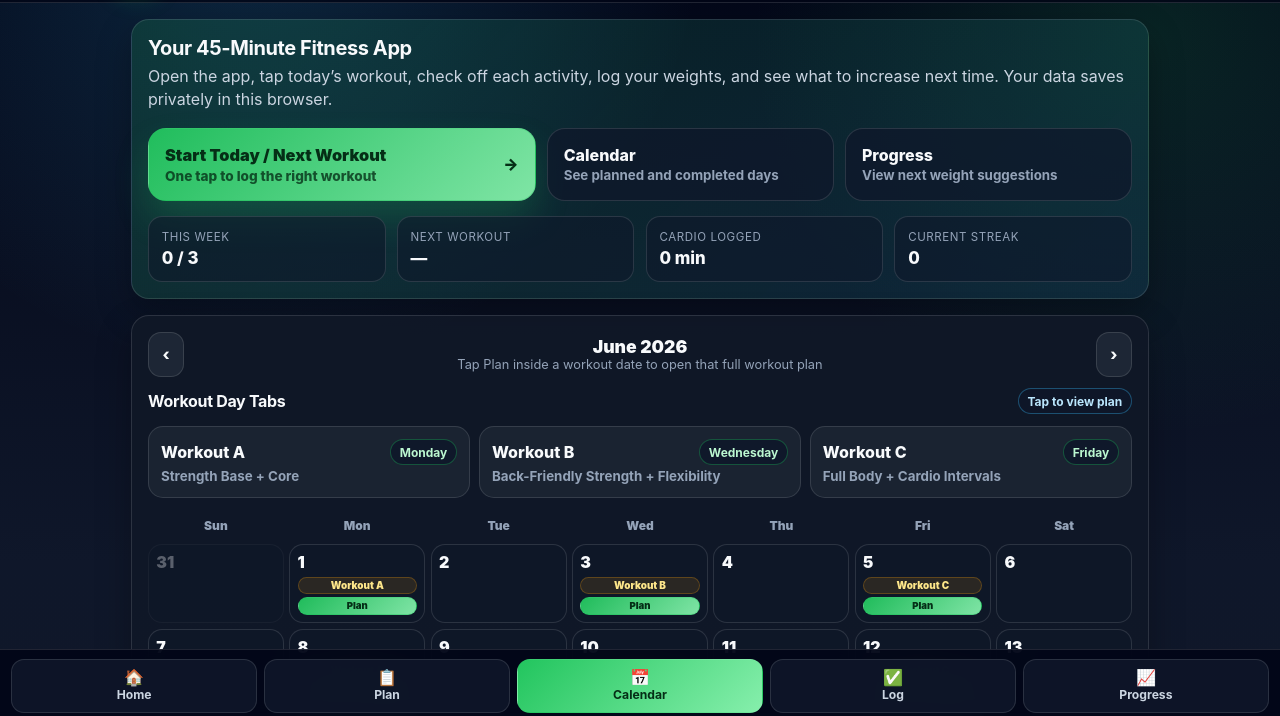
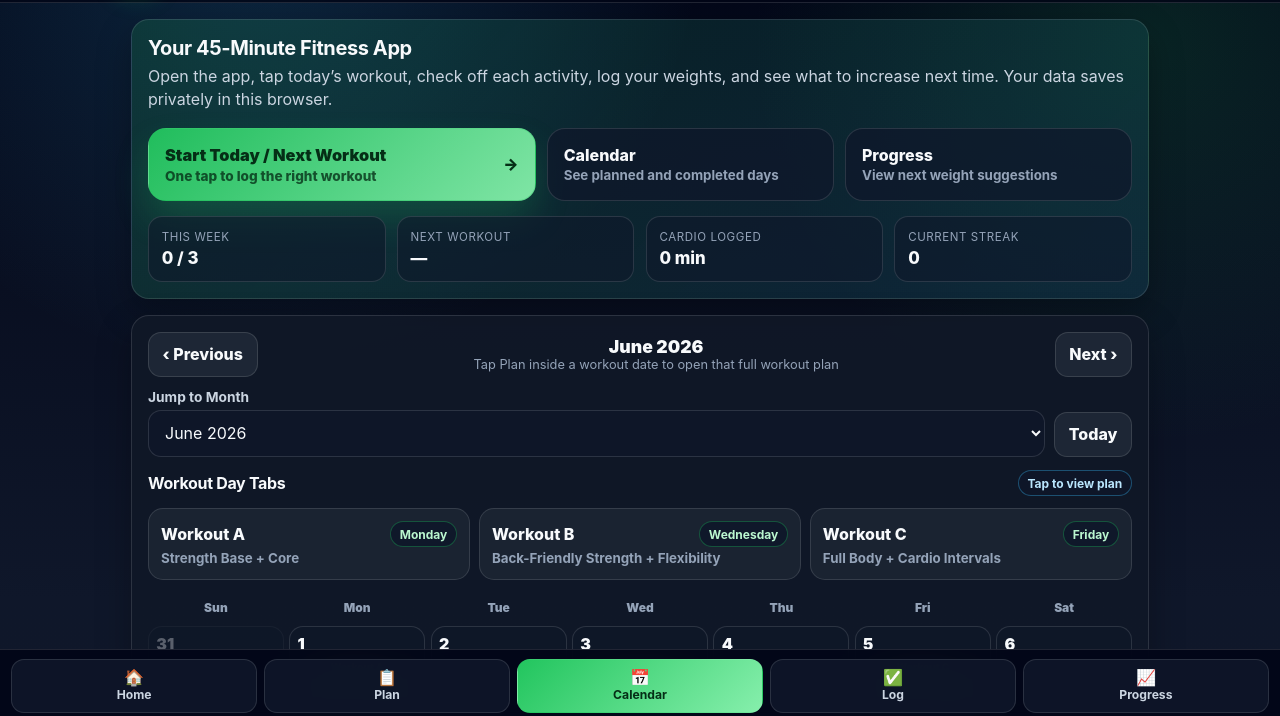
Before and after one commit to adhayes1906-coder/strengthfit-workout-tracker, a plain HTML site: page index.html in a window 1280 px wide. Both pictures are taken after a click on the button "Today". Shown: the part 77-793 px from the top of the page. Drawn offline with Linux system fonts and the light colour scheme.

Commit message:
Update index.html
corrected calendar

```diff
--- a/index.html
+++ b/index.html
@@ -850,8 +850,26 @@
       justify-content: flex-end;
     }
 
+
+    .calendar-jump {
+      margin: .75rem 0 .85rem;
+      display: grid;
+      grid-template-columns: minmax(0, 1fr) auto;
+      gap: .55rem;
+      align-items: end;
+    }
+
+    .calendar-jump label {
+      margin-top: 0;
+    }
+
+    .month-nav-disabled {
+      opacity: .45;
+      pointer-events: none;
+    }
+
     @media (max-width: 760px) {
-      .summary-grid, .grid-2, .grid-3, .quick-actions, .workout-day-tabs {
+      .summary-grid, .grid-2, .grid-3, .quick-actions, .workout-day-tabs, .calendar-jump {
         grid-template-columns: 1fr 1fr;
       }
 
@@ -1052,12 +1070,19 @@
     <section id="panel-calendar" class="panel">
       <div class="card">
         <div class="calendar-head">
-          <button class="btn secondary" id="prevMonth" type="button">‹</button>
+          <button class="btn secondary" id="prevMonth" type="button" aria-label="Previous month">‹ Previous</button>
           <div>
             <div class="calendar-title" id="calendarTitle">Month</div>
             <div class="muted" style="text-align:center;font-size:.8rem;">Tap Plan inside a workout date to open that full workout plan</div>
           </div>
-          <button class="btn secondary" id="nextMonth" type="button">›</button>
+          <button class="btn secondary" id="nextMonth" type="button" aria-label="Next month">Next ›</button>
+        </div>
+        <div class="calendar-jump">
+          <div>
+            <label for="calendarMonthSelect">Jump to Month</label>
+            <select id="calendarMonthSelect"></select>
+          </div>
+          <button class="btn secondary" id="calendarTodayBtn" type="button">Today</button>
         </div>
         <div id="calendarWorkoutTabs"></div>
         <div class="calendar-grid" id="calendarGrid"></div>
@@ -1264,8 +1289,12 @@
 
     let state = loadState();
     let viewMonth = new Date();
+    viewMonth = new Date(viewMonth.getFullYear(), viewMonth.getMonth(), 1);
     let selectedDate = todayISO();
     let activePlanWorkoutId = null;
+
+    const CALENDAR_MIN_MONTH = new Date(2026, 0, 1);
+    const CALENDAR_MAX_MONTH = new Date(2030, 11, 1);
 
     function todayISO() {
       const d = new Date();
@@ -1760,8 +1789,63 @@
       });
     }
 
+
+    function monthKey(date) {
+      return `${date.getFullYear()}-${String(date.getMonth() + 1).padStart(2, "0")}`;
+    }
+
+    function clampViewMonth(date) {
+      const normalized = new Date(date.getFullYear(), date.getMonth(), 1);
+      if (normalized < CALENDAR_MIN_MONTH) return new Date(CALENDAR_MIN_MONTH);
+      if (normalized > CALENDAR_MAX_MONTH) return new Date(CALENDAR_MAX_MONTH);
+      return normalized;
+    }
+
+    function changeCalendarMonth(delta) {
+      viewMonth = clampViewMonth(new Date(viewMonth.getFullYear(), viewMonth.getMonth() + delta, 1));
+      renderCalendar();
+    }
+
+    function populateCalendarMonthSelect() {
+      const select = document.getElementById("calendarMonthSelect");
+      if (!select) return;
+
+      if (!select.children.length) {
+        const options = [];
+        let d = new Date(CALENDAR_MIN_MONTH);
+        while (d <= CALENDAR_MAX_MONTH) {
+          const value = monthKey(d);
+          const label = d.toLocaleDateString(undefined, { month: "long", year: "numeric" });
+          options.push(`<option value="${value}">${label}</option>`);
+          d = new Date(d.getFullYear(), d.getMonth() + 1, 1);
+        }
+        select.innerHTML = options.join("");
+      }
+
+      select.value = monthKey(viewMonth);
+    }
+
+    function updateCalendarNavButtons() {
+      const prev = document.getElementById("prevMonth");
+      const next = document.getElementById("nextMonth");
+      if (!prev || !next) return;
+
+      const current = new Date(viewMonth.getFullYear(), viewMonth.getMonth(), 1);
+      const atMin = current <= CALENDAR_MIN_MONTH;
+      const atMax = current >= CALENDAR_MAX_MONTH;
+
+      prev.disabled = atMin;
+      next.disabled = atMax;
+      prev.classList.toggle("month-nav-disabled", atMin);
+      next.classList.toggle("month-nav-disabled", atMax);
+    }
+
     function renderCalendar() {
+      viewMonth = clampViewMonth(viewMonth);
       renderCalendarWorkoutTabs();
+      populateCalendarMonthSelect();
+      updateCalendarNavButtons();
+
       const grid = document.getElementById("calendarGrid");
       const title = document.getElementById("calendarTitle");
       grid.innerHTML = "";
@@ -2213,7 +2297,8 @@
 
       document.getElementById("quickTodayBtn").addEventListener("click", () => {
         selectedDate = todayISO();
-        viewMonth = new Date();
+        const today = parseISO(todayISO());
+        viewMonth = clampViewMonth(new Date(today.getFullYear(), today.getMonth(), 1));
         document.getElementById("logDate").value = todayISO();
         const planned = getPlannedWorkoutForDate(todayISO());
         if (planned) document.getElementById("logWorkoutType").value = planned;
@@ -2228,12 +2313,23 @@
       });
 
       document.getElementById("prevMonth").addEventListener("click", () => {
-        viewMonth.setMonth(viewMonth.getMonth() - 1);
+        changeCalendarMonth(-1);
+      });
+
+      document.getElementById("nextMonth").addEventListener("click", () => {
+        changeCalendarMonth(1);
+      });
+
+      document.getElementById("calendarMonthSelect").addEventListener("change", (event) => {
+        const [year, month] = event.target.value.split("-").map(Number);
+        viewMonth = clampViewMonth(new Date(year, month - 1, 1));
         renderCalendar();
       });
 
-      document.getElementById("nextMonth").addEventListener("click", () => {
-        viewMonth.setMonth(viewMonth.getMonth() + 1);
+      document.getElementById("calendarTodayBtn").addEventListener("click", () => {
+        selectedDate = todayISO();
+        const today = parseISO(todayISO());
+        viewMonth = clampViewMonth(new Date(today.getFullYear(), today.getMonth(), 1));
         renderCalendar();
       });
 
```
